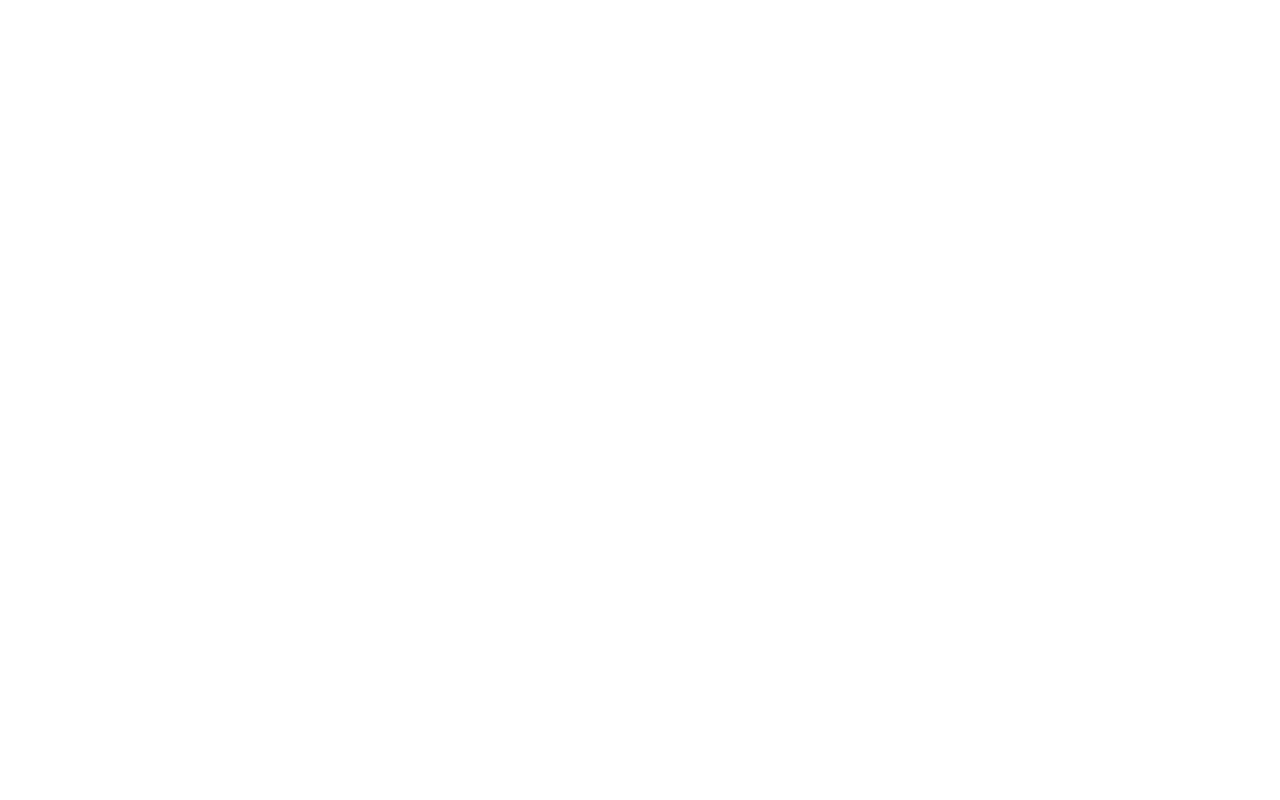
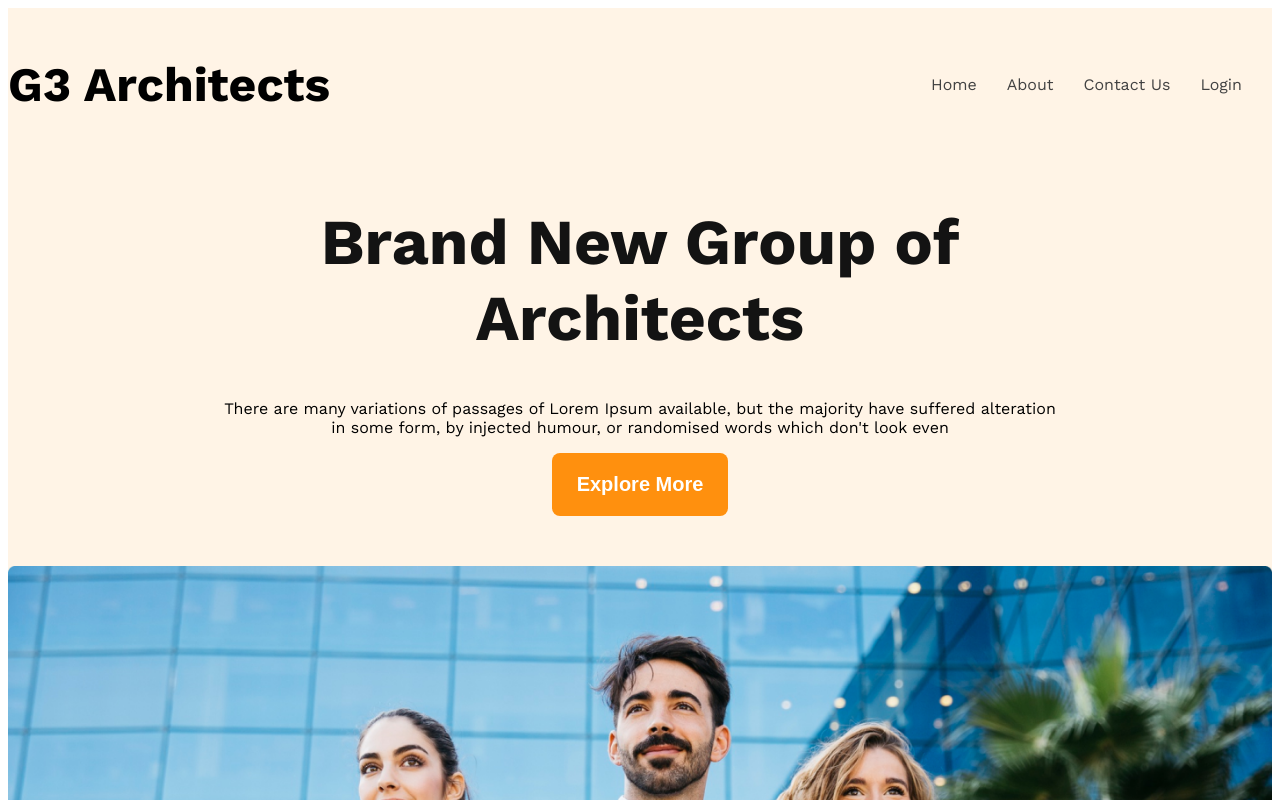
Before and after one commit to sajeeb5523/G3-architects, a plain HTML site: page index.html in a window 1280 px wide. Shown: the top 800 px of the page. Drawn offline with nearby package versions, Linux system fonts and the light colour scheme.

Commit message:
header and nav add

```diff
--- a/index.html
+++ b/index.html
@@ -3,11 +3,29 @@
     <head>
         <meta charset="UTF-8">
         <meta name="viewport" content="width=device-width, initial-scale=1.0">
+        <link rel="stylesheet" href="styles/architects.css">
         <title>G3 Architects</title>
     </head>
-<body>
-    <header>
-
+    <body class="work-sans-font">
+        <header class="bg_light">
+            <nav class="navbar display_flex">
+                <h3 class="brand">G3 Architects</h3>
+                <ul class="nav_links display_flex">
+                    <!-- li.nav_item*4>a.nav_link -->
+                    <li class="nav_item"><a href="" class="nav_link text_gray">Home</a></li>
+                    <li class="nav_item"><a href="" class="nav_link text_gray">About</a></li>
+                    <li class="nav_item"><a href="" class="nav_link text_gray">Contact Us</a></li>
+                    <li class="nav_item"><a href="" class="nav_link text_gray">Login</a></li>
+                </ul>
+            </nav>
+            <div class="banner">
+                <div class="banner_content">
+                    <h1 class="banner_title">Brand New Group of Architects</h1>
+                    <p>There are many variations of passages of Lorem Ipsum available, but the majority have suffered alteration in some form, by injected humour, or randomised words which don't look even</p>
+                    <button class="btn_primary">Explore More</button>
+                </div>
+                <img class="banner_image" src="images/banner.png" alt="">
+            </div>
         </header>
         <main>
 
--- a/styles/architects.css
+++ b/styles/architects.css
@@ -0,0 +1,91 @@
+@import url('https://fonts.googleapis.com/css2?family=Work+Sans:ital,wght@0,100..900;1,100..900&display=swap');
+
+.work-sans-font {
+  font-family: "Work Sans", serif;
+  font-optical-sizing: auto;
+  font-weight: 400;
+  font-style: normal;
+}
+
+/* shared styles */
+.margin_lr{
+    margin: 0 240px 0 240px;
+}
+
+.display_flex{
+    display: flex;
+}
+
+/* dark02 */
+.text_gray{
+    color: #424242;
+}
+/* dark03 */
+.text_light_gray{
+    color: #727272;
+}
+.bg_light{
+    background-color: rgba(255, 144, 14, 0.1);
+}
+
+.btn_primary{
+    background-color: #FF900E;
+    color: #FFFFFF;
+    border-radius: 8px;
+    padding: 20px 25px;
+    font-size: 1.25rem;
+    font-weight: 600;
+    border: none;
+
+}
+
+
+/* nav styles */
+.brand{
+    font-weight: 700;
+    font-size: 3rem;
+}
+
+.navbar{
+    justify-content: space-between;
+    align-items: center;
+}
+
+.nav_link{
+    text-decoration: none;
+}
+
+.nav_item{
+    list-style: none;
+    margin-right: 30px;
+}
+
+.navbar, .banner{
+    max-width: 1440px;
+    margin: 0 auto;
+}
+
+/* banner styles */
+.banner_content{
+    max-width: 850px;
+    margin: 0 auto;
+    text-align: center;
+    margin-bottom: 50px;
+}
+
+.banner_title{
+    font-size: 4rem;
+    font-weight: 700;
+    color: #131313;
+}
+
+.banner_image{
+    width: 100%;
+}
+
+/* responsive media query */
+@media screen and (max-width: 576px) {
+    .navbar, .nav_links{
+        flex-direction: column;
+    }
+}
```
Lines whose indentation alone changed are shown as unchanged.
